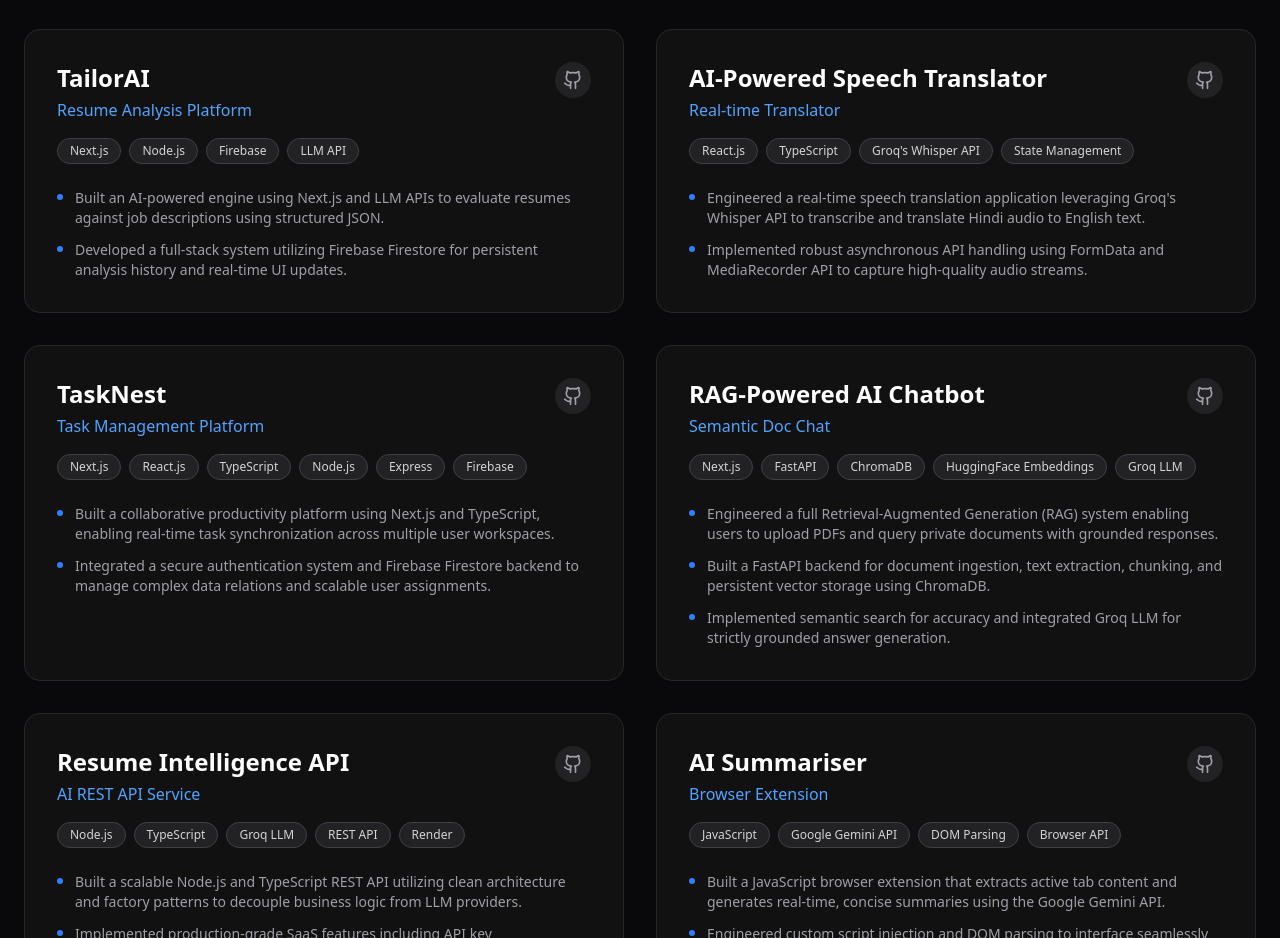
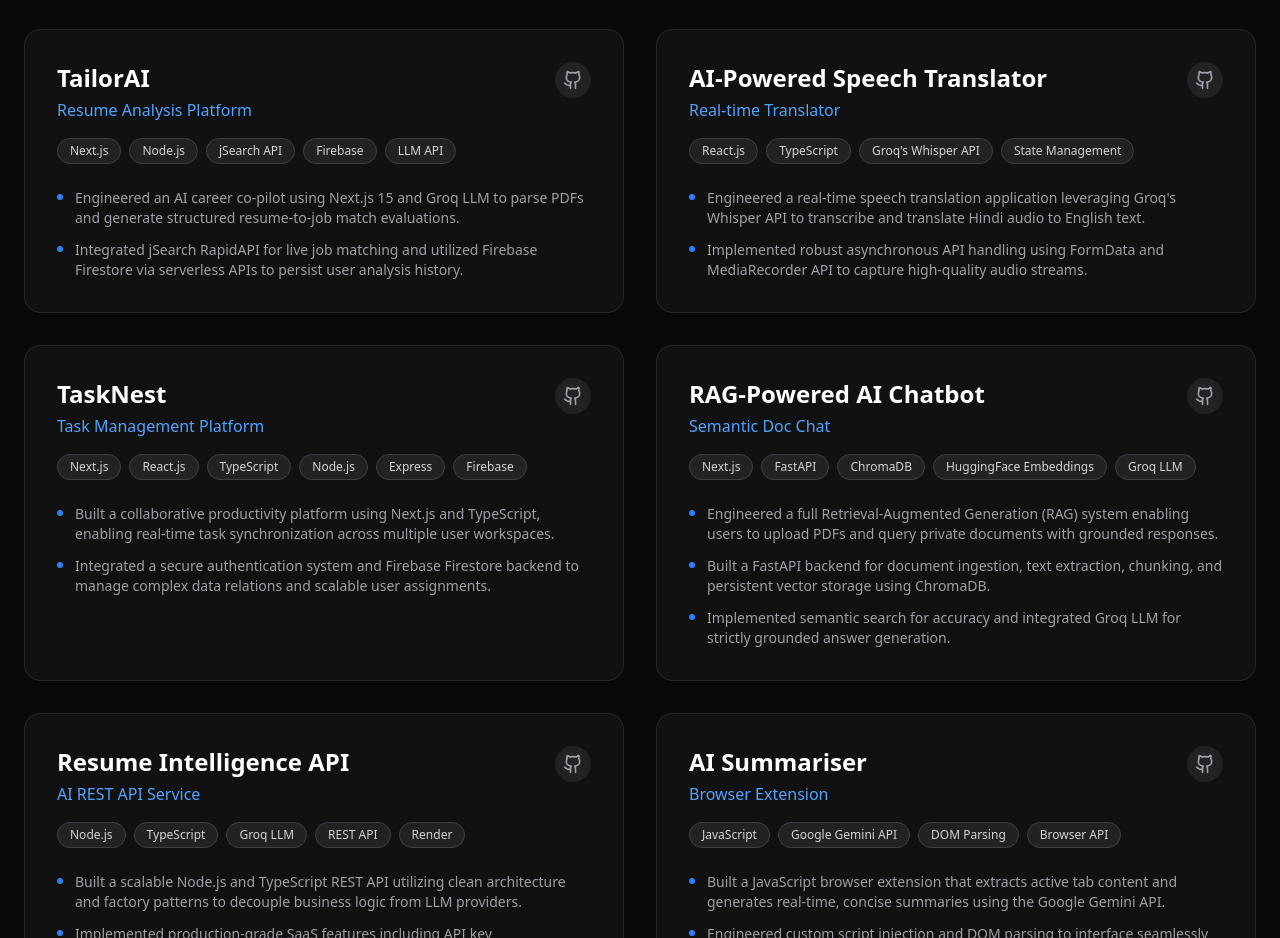
Before and after one commit to jtn11/Personal-Portfolio, a Next.js app: page / in a window 1280 px wide. Shown: the part 3080-4018 px from the top of the page. Built offline with nearby package versions, Linux system fonts and the light colour scheme; a web font is replaced by a local one.

Commit message:
tailor AI project content update

```diff
--- a/src/components/Projects.tsx
+++ b/src/components/Projects.tsx
@@ -9,10 +9,10 @@
     title: "TailorAI",
     subtitle: "Resume Analysis Platform",
     date: "Dec 2025 - Jan 2026",
-    tech: ["Next.js", "Node.js", "Firebase", "LLM API"],
+    tech: ["Next.js", "Node.js", "jSearch API" ,"Firebase", "LLM API"],
     points: [
-      "Built an AI-powered engine using Next.js and LLM APIs to evaluate resumes against job descriptions using structured JSON.",
-      "Developed a full-stack system utilizing Firebase Firestore for persistent analysis history and real-time UI updates."
+      "Engineered an AI career co-pilot using Next.js 15 and Groq LLM to parse PDFs and generate structured resume-to-job match evaluations.",
+      "Integrated jSearch RapidAPI for live job matching and utilized Firebase Firestore via serverless APIs to persist user analysis history."
     ],
     github: "https://github.com/jtn11/TailorAI",
     color: "from-blue-500/20 to-transparent",
```
